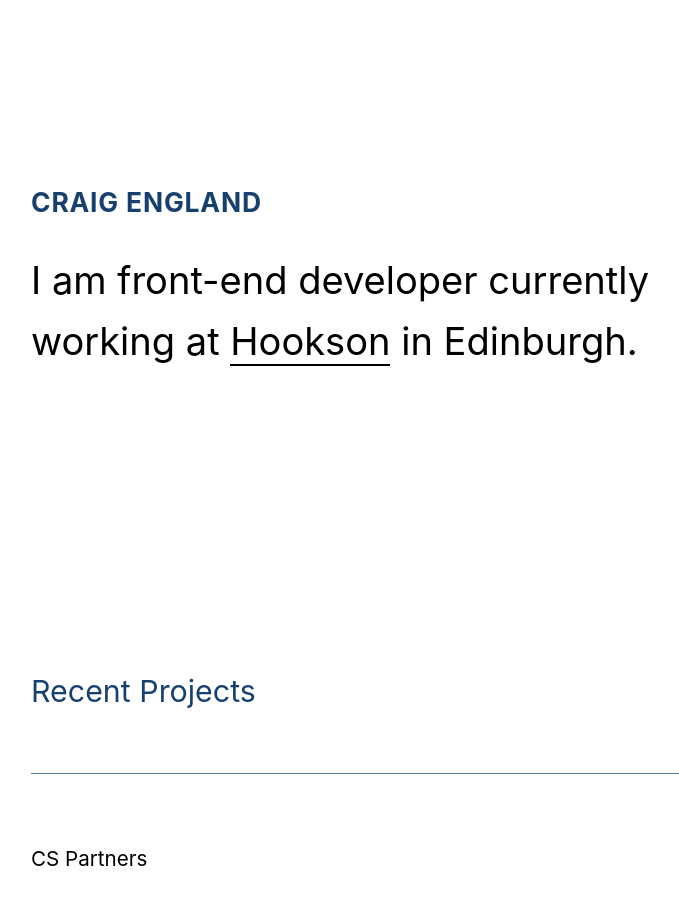
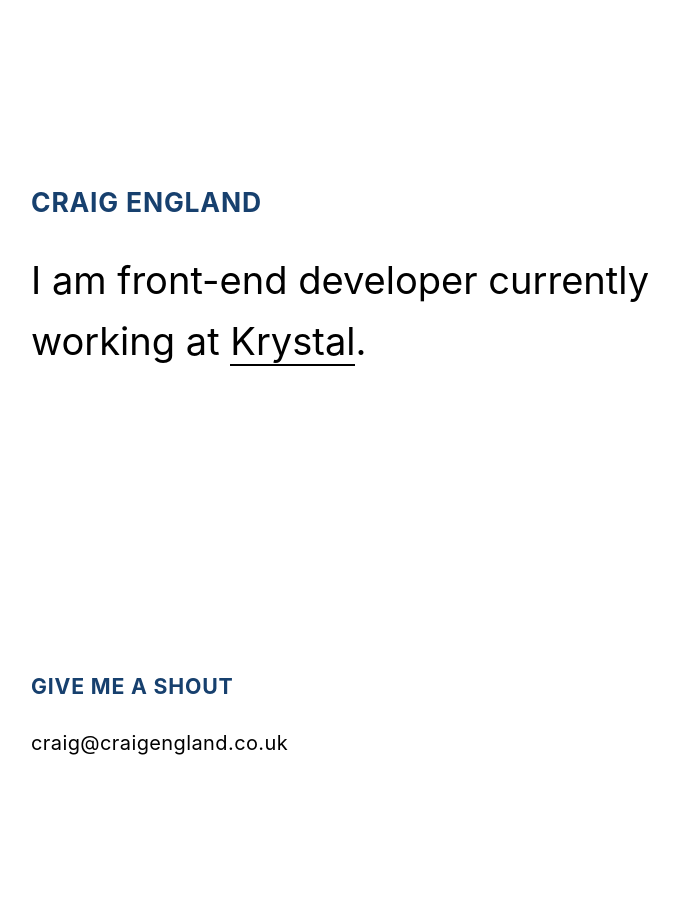
Before and after one commit to craigengland/craigengland, a Jekyll site: the page built from index.html, in a window 1280 px wide and 900 px high. Shown: the whole window, without its empty margins (39-718 px from the left). Built offline with Jekyll 4.4.1, drawn with Linux system fonts in a browser that asks for light colours; the list of posts is cut into pages by our own code; some of the changed text lies outside the part shown.

Commit message:
Remove old work, update company name

```diff
--- a/_includes/header.html
+++ b/_includes/header.html
@@ -6,21 +6,6 @@
 
             <h1 class="logo bold">Craig England</h1>
 
-            <p class="description">I am front-end developer currently working at <a href="http://www.hookson.com">Hookson</a> in Edinburgh.</p>
+            <p class="description">I am front-end developer currently working at <a href="http://www.hookson.com">Krystal</a>.</p>
 
         </header>
-
-        <section class="projects">
-
-            <h2 class="projects--headine">Recent Projects</h2>
-
-            <ul class="projects--list">
-                <li><a href="http://www.cs-partners.net">CS Partners</a></li>
-                <li><a href="http://charterbuilding.co.uk">Charter Building</a></li>
-                <li><a href="http://edinburghbioquarter.com">Edinburgh BioQuarter</a></li>
-                <li><a href="http://toomeyco.com">Toomey &amp; Co. Auctioneers</a></li>
-                <li><a href="http://edinburghsculpture.org">Edinubrgh Sculpture Workshop</a></li>
-                <!-- <li><a href=""><strike>Fair Access Toolkit (Coming soon)</strike></a></li> -->
-            </ul>
-
-        </section>
```
Also changed, not shown: 1 other file.
